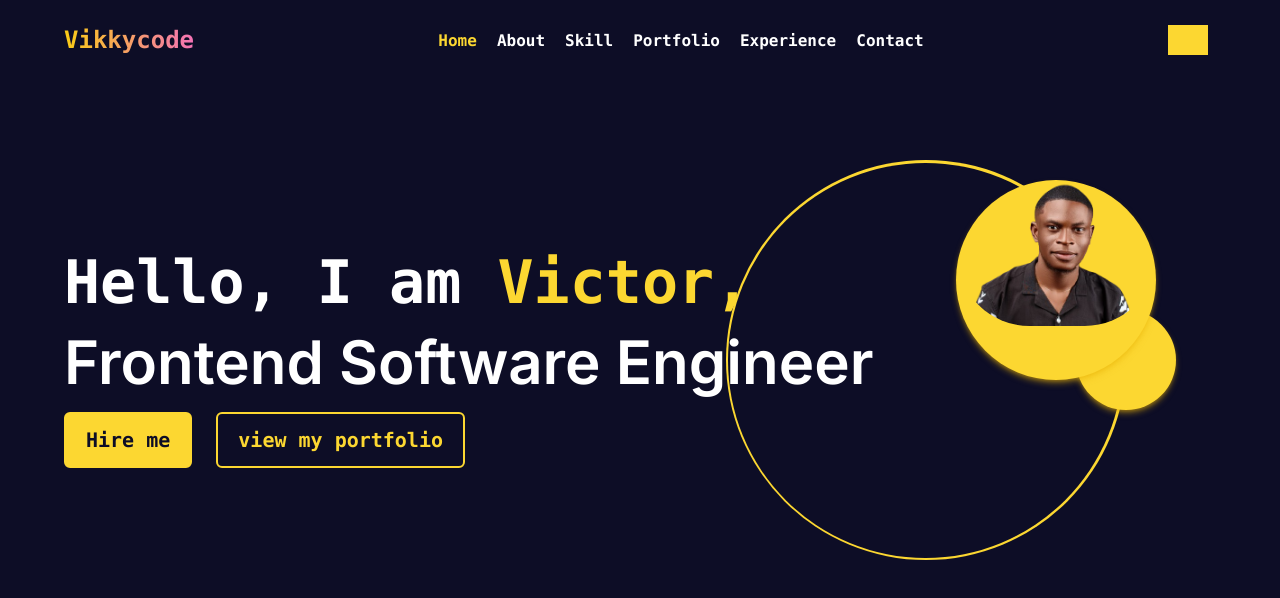
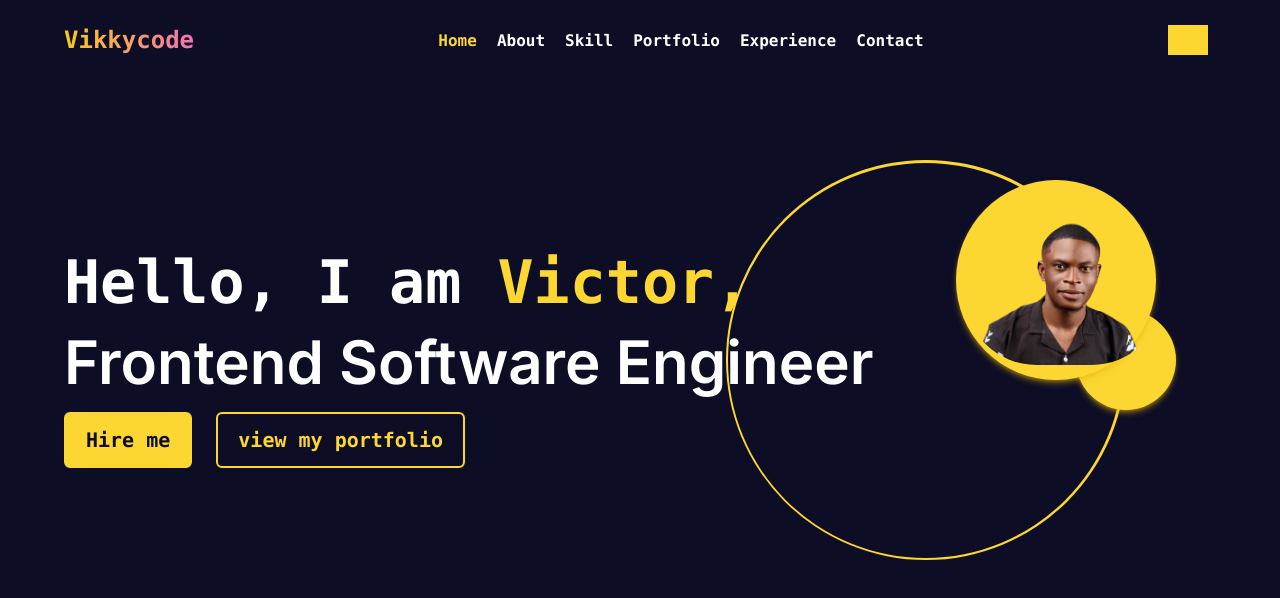
Before and after one commit to Vikkycode/portfolio-website, a Next.js app: page / in a window 1280 px wide. Shown: the top 598 px of the page. Built offline with nearby package versions, Linux system fonts and the light colour scheme.

Commit message:
update my picture

```diff
--- a/src/components/Hero.tsx
+++ b/src/components/Hero.tsx
@@ -44,9 +44,9 @@ const Hero = () => {
             <div className={`${style.gradientCircle} h-[100px] w-[100px] left-[350px] top-[150px] absolute z-10 xl:block hidden`}></div>
             <div className={`${style.gradientCircle} h-[200px] w-[200px] left-[170px] lg:left-[230px]  lg:top-[20px] xl:block hidden order-first xl:order-last`}>
           <Image src={avatar}
-          className='rounded-full absolute z-20 object-contain top-[1px] left-[1px]'
-          height={300}
-          width={300}
+          className='rounded-full absolute z-20 object-contain top-10 left-2'
+          height={500}
+          width={500}
           alt="Picture of the Victor"
           priority
           />
```
